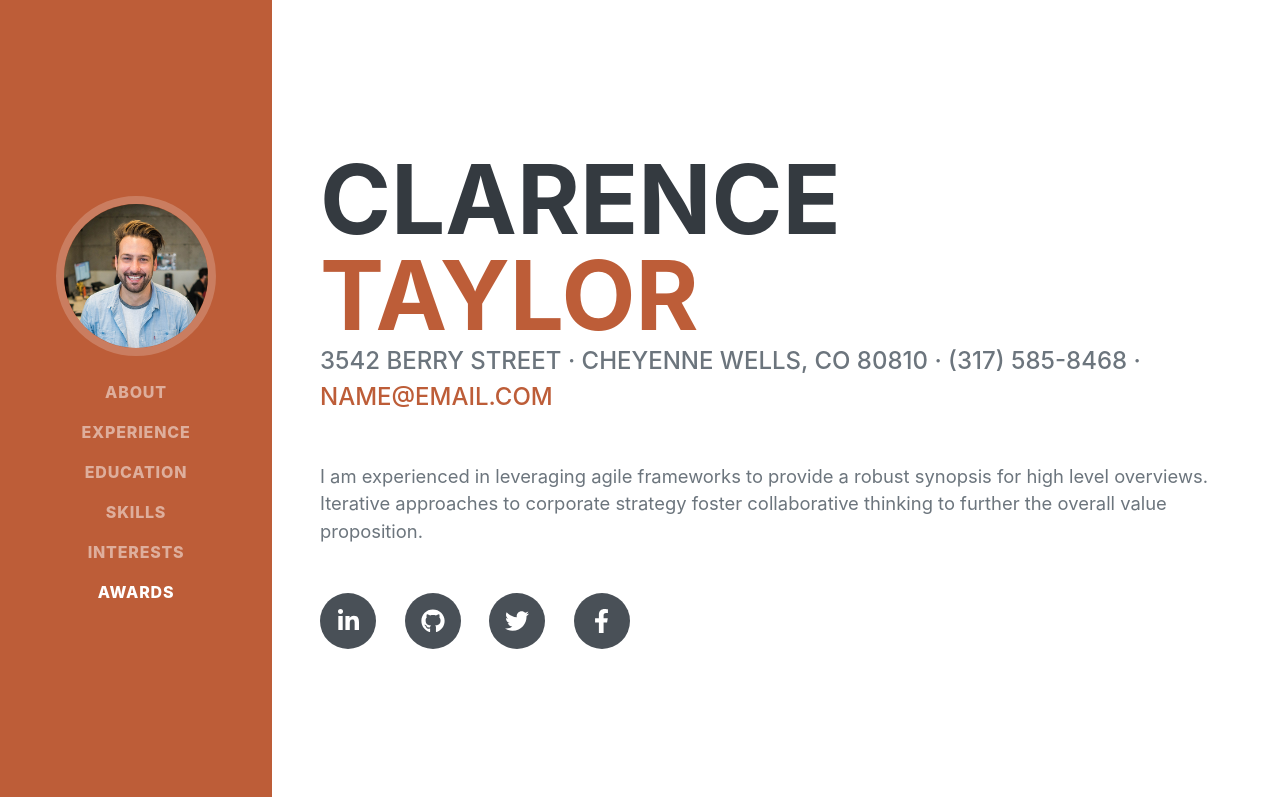
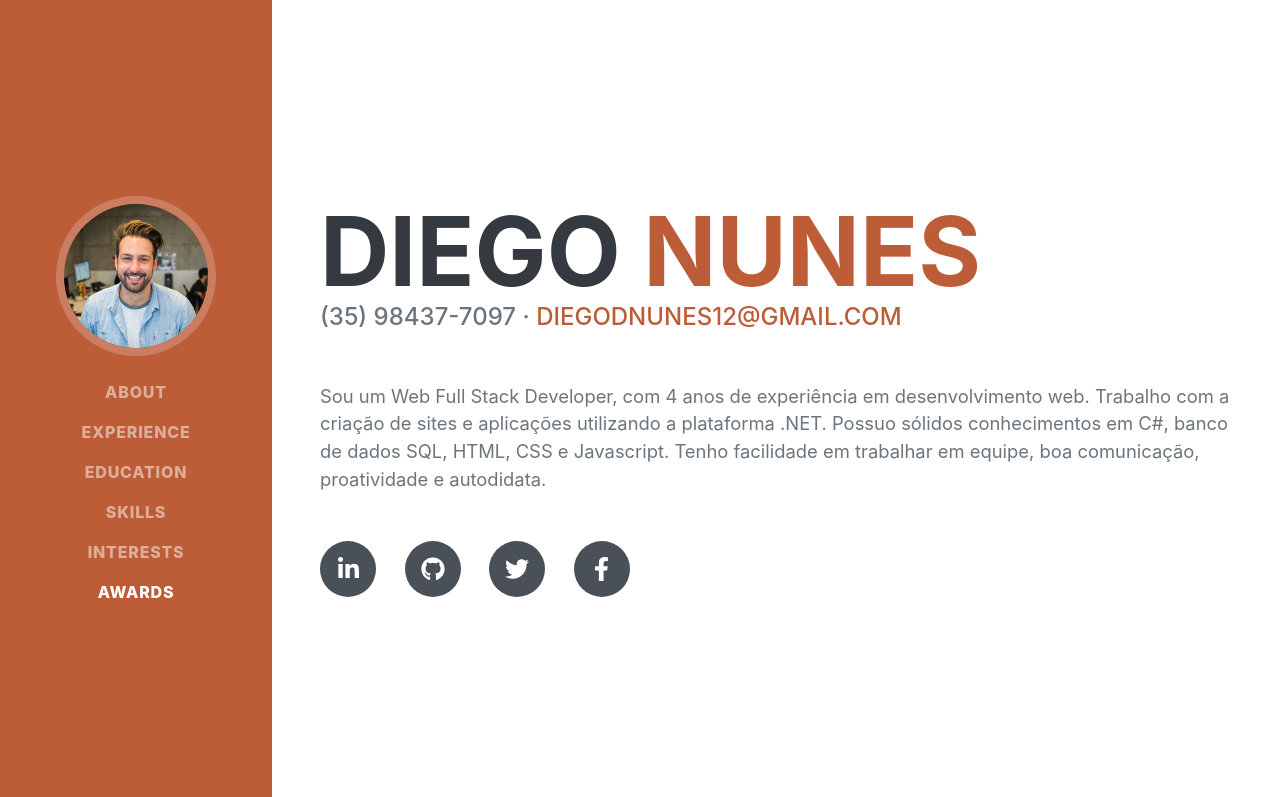
Before and after one commit to diegodnunes12/diegodnunes12.github.io, a plain HTML site: page index.html in a window 1280 px wide. Shown: the top 797 px of the page. Drawn offline with nearby package versions, Linux system fonts and the light colour scheme; a web font is replaced by a local one.

Commit message:
Realizando alterações

```diff
--- a/index.html
+++ b/index.html
@@ -40,14 +40,14 @@
             <section class="resume-section" id="about">
                 <div class="resume-section-content">
                     <h1 class="mb-0">
-                        Clarence
-                        <span class="text-primary">Taylor</span>
+                        Diego
+                        <span class="text-primary">Nunes</span>
                     </h1>
                     <div class="subheading mb-5">
-                        3542 Berry Street · Cheyenne Wells, CO 80810 · (317) 585-8468 ·
-                        <a href="mailto:name@email.com">name@email.com</a>
+                        (35) 98437-7097 ·
+                        <a href="mailto:diegodnunes12@gmail.com">diegodnunes12@gmail.com</a>
                     </div>
-                    <p class="lead mb-5">I am experienced in leveraging agile frameworks to provide a robust synopsis for high level overviews. Iterative approaches to corporate strategy foster collaborative thinking to further the overall value proposition.</p>
+                    <p class="lead mb-5">Sou um Web Full Stack Developer, com 4 anos de experiência em desenvolvimento web. Trabalho com a criação de sites e aplicações utilizando a plataforma .NET. Possuo sólidos conhecimentos em C#, banco de dados SQL, HTML, CSS e Javascript. Tenho facilidade em trabalhar em equipe, boa comunicação, proatividade e autodidata. </p>
                     <div class="social-icons">
                         <a class="social-icon" href="#"><i class="fab fa-linkedin-in"></i></a>
                         <a class="social-icon" href="#"><i class="fab fa-github"></i></a>
```
